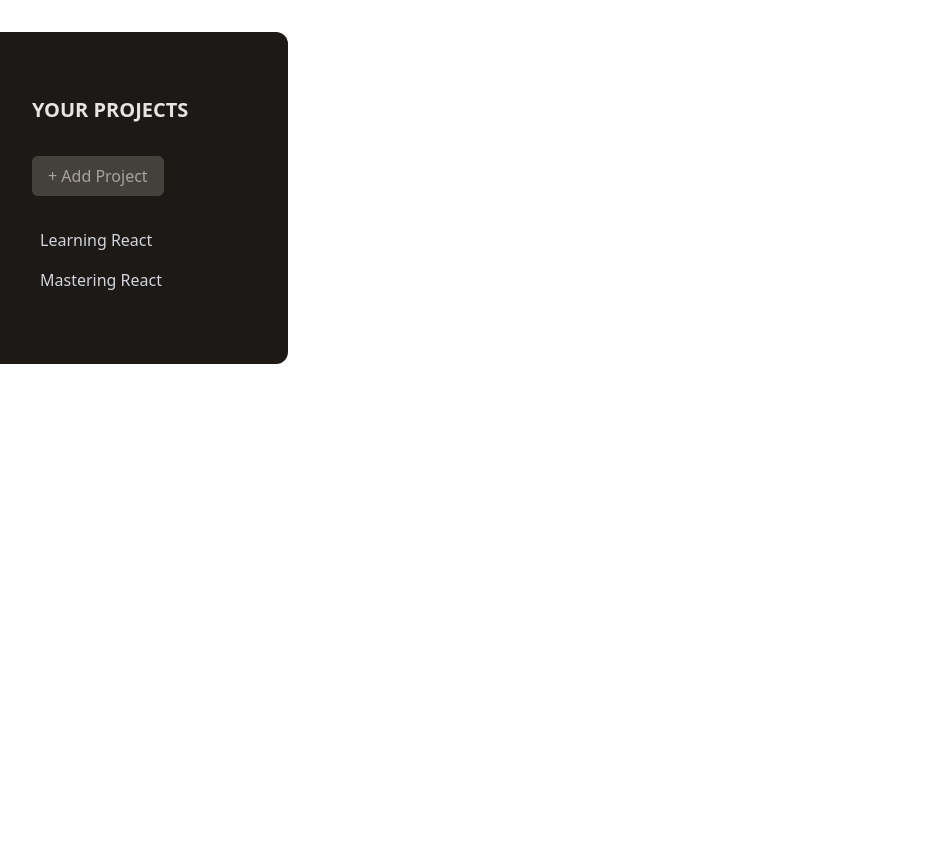
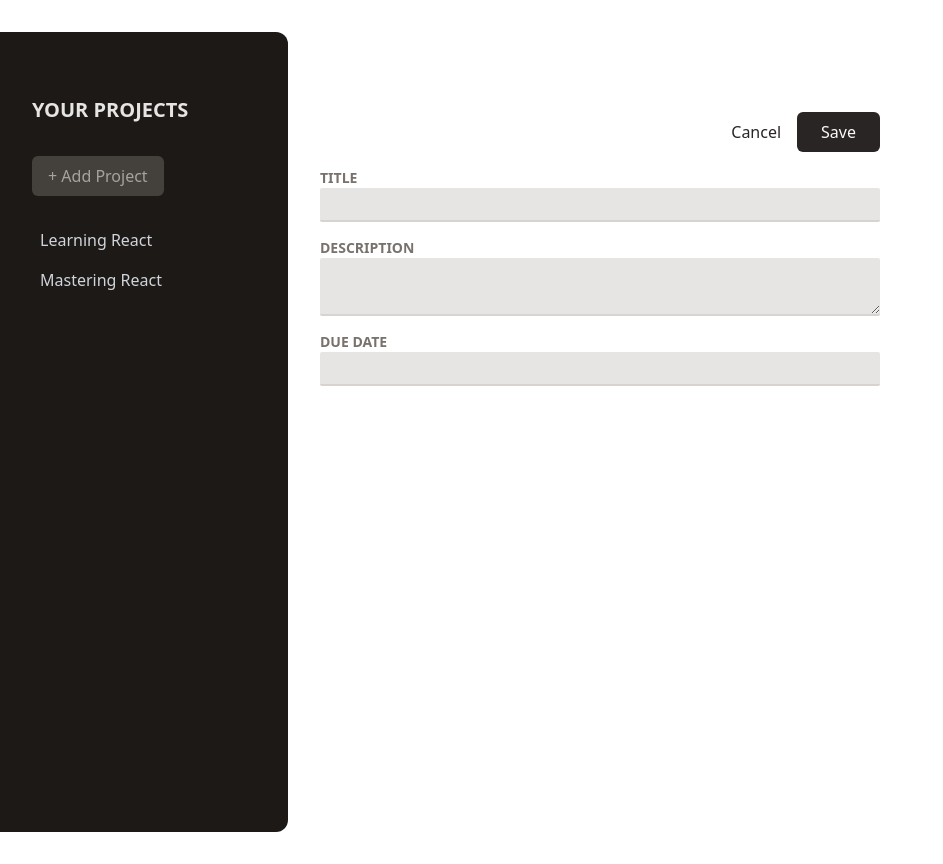
Before and after one commit to MCampos23/tasks-app, a React (Create React App) app: page / in a window 1280 px wide. Shown: the whole page, without its empty margins (0-943 px from the left). Built offline with nearby package versions, Linux system fonts and the light colour scheme.

Commit message:
new components and styles

```diff
--- a/src/App.js
+++ b/src/App.js
@@ -1,13 +1,12 @@
 import './App.css';
 import SideBar from './Components/SideBar';
-import NoProject from './Components/NoProject';
+import NewProject from './Components/NewProject';
 
 function App() {
   return (
-    <main className='h-screen my-8'>
+    <main className='h-screen my-8 flex gap-8'>
       <SideBar />
-
-
+      <NewProject />
     </main>
   );
 }
--- /dev/null
+++ b/src/Components/Input.jsx
@@ -0,0 +1,13 @@
+export default function Input({ isTextArea, label, ...props }) {
+    const classes = "w-full p-1 border-b-2 rounded-sm border-stone-300 bg-stone-200 text-stone-6000 focus:outline-none focus:border-stone-600";
+
+  return (
+    <p className="flex flex-col gap-q my-4">
+      <label className="text-sm font-bold uppercase text-stone-500">{label}</label>
+      {isTextArea ?
+        <textarea className={classes} {...props} />
+      : <input className={classes} {...props} />
+      }
+    </p>
+  );
+}
--- /dev/null
+++ b/src/Components/NewProject.jsx
@@ -0,0 +1,23 @@
+import Input from "./Input";
+
+export default function NewProject(){
+    return(
+        <div className="w-[35rem] mt-16">
+            <menu className="flex items-center justify-end gap-4 my-4">
+                <li>
+                    <button className="text-stone-800 hover:text-stone-950">Cancel</button>
+                </li>
+                <li>
+                    <button className="px-6 py-2 rounded-md bg-stone-800 text-stone-50 hover:text-stone-900">Save</button>
+                </li>
+            </menu>
+            <div>
+                <Input label={'Title'}/>
+                <Input label={'Description'} isTextArea/>
+                <Input label={'Due date'}/>
+            </div>
+        </div>
+
+
+    )
+}
```
